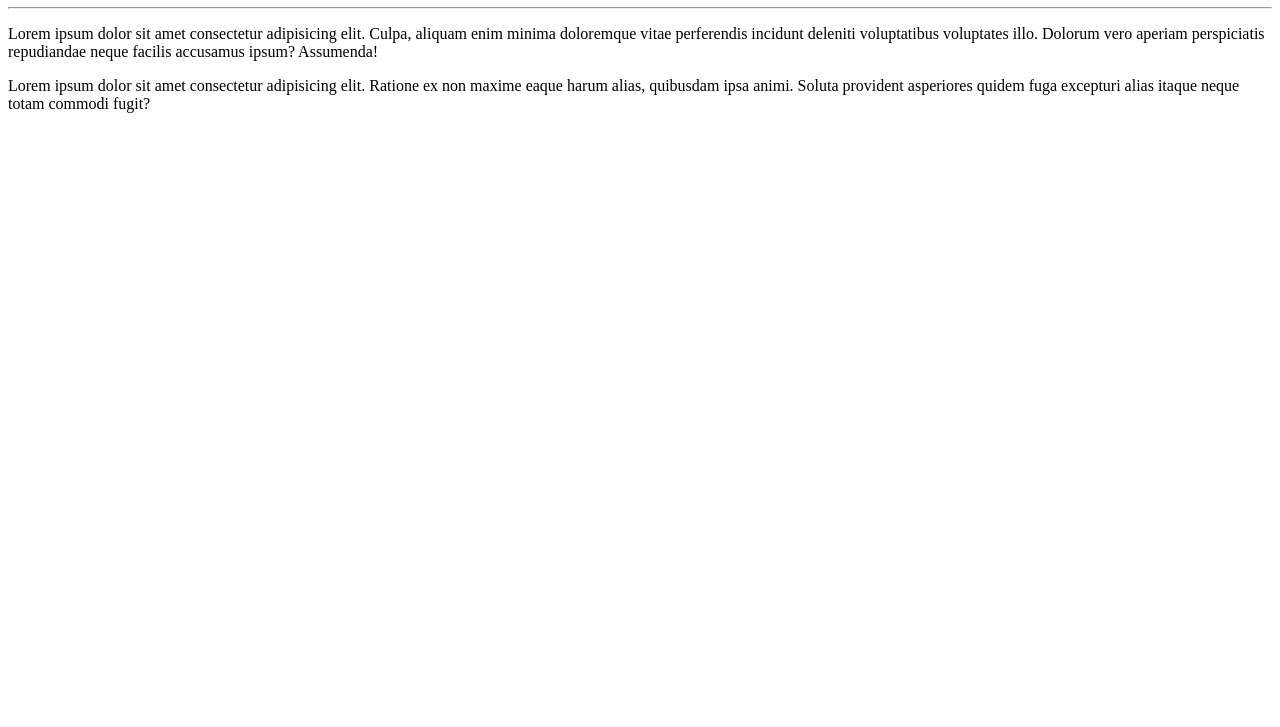
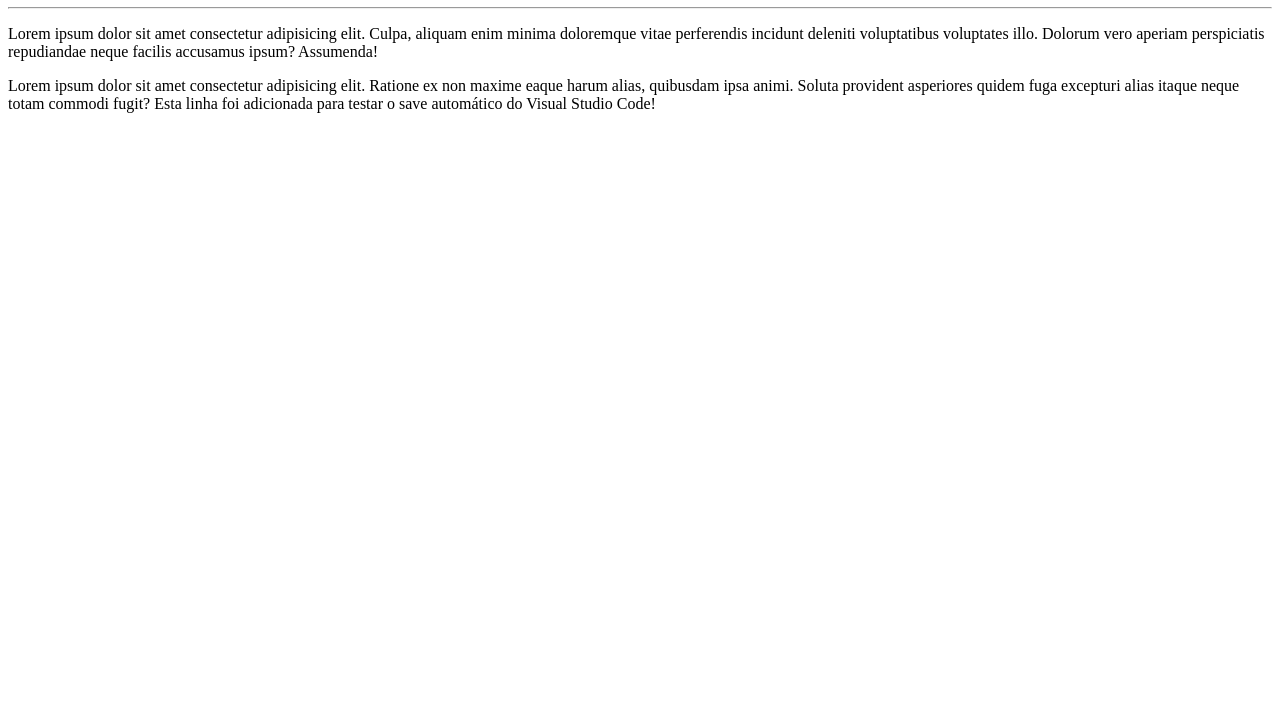
Before and after one commit to nelsonferreira67/Ola-Mundo, a plain HTML site: page site-exemplo/index.html in a window 1280 px wide. Shown: the part 73-800 px from the top of the page. Drawn offline with Linux system fonts and the light colour scheme.

Commit message:
Testei save automático
Testando o save automático do Visual Studio code

```diff
--- a/site-exemplo/index.html
+++ b/site-exemplo/index.html
@@ -20,6 +20,7 @@
         Ratione ex non maxime eaque harum alias, quibusdam ipsa animi.
         Soluta provident asperiores quidem fuga excepturi
         alias itaque neque totam commodi fugit?
+        Esta linha foi adicionada para testar o save automático do Visual Studio Code!
     </p>
 </body>
 </html>
```
